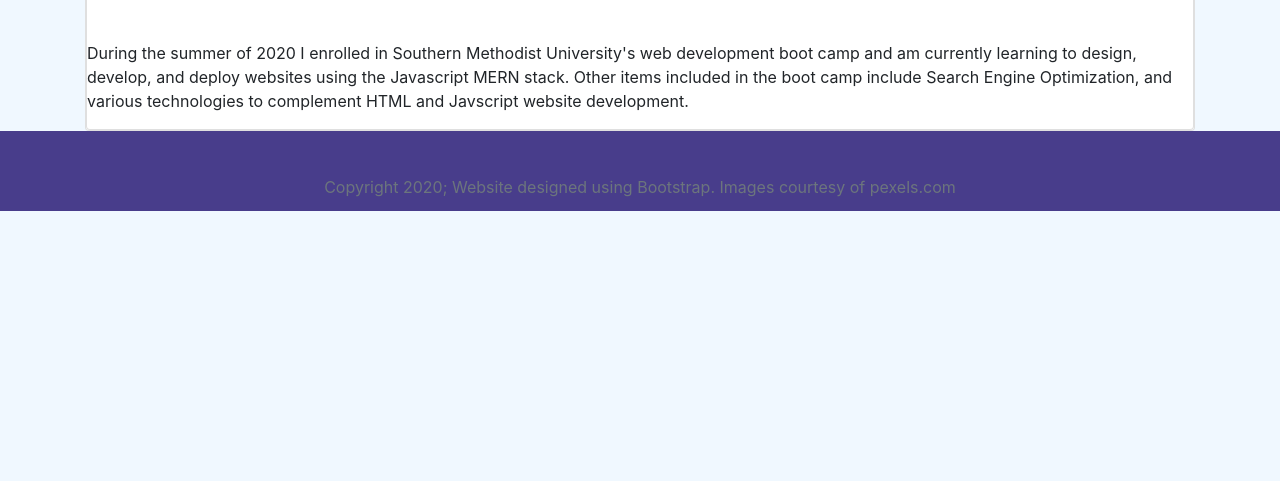
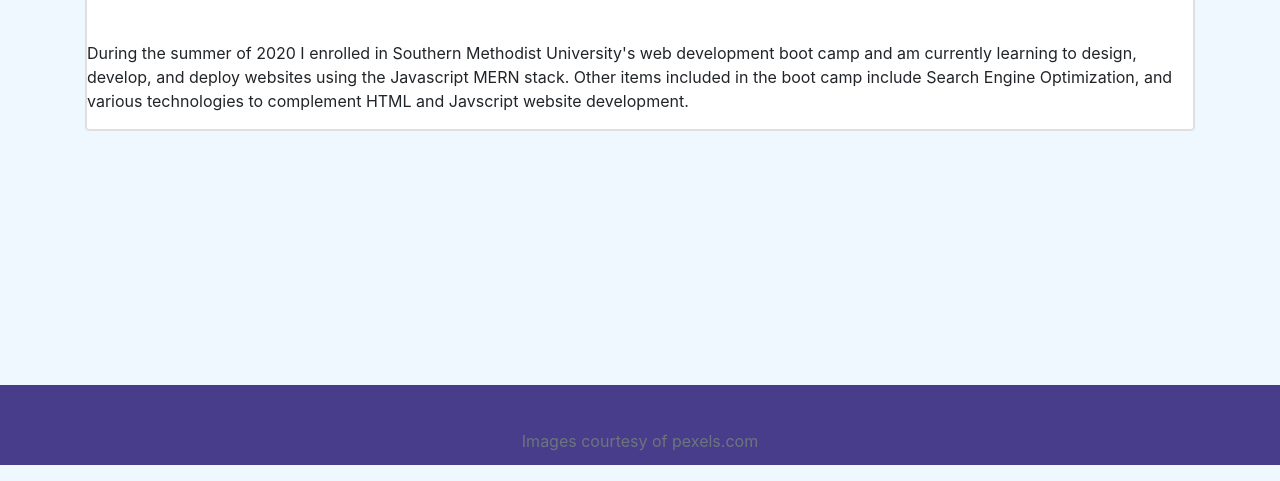
Before and after one commit to vsteere/Responsive_Portfolio, a plain HTML site: page index.html in a window 1280 px wide. Shown: the part 335-816 px from the top of the page. Drawn offline with nearby package versions, Linux system fonts and the light colour scheme.

Commit message:
work_at_end_of_day

```diff
--- a/index.html
+++ b/index.html
@@ -77,14 +77,14 @@
             </div>
         </div>
     </div>
-<!--sticky footer with absolute positioning. This is not currently functioning as designed for smaller screens-->
-    <footer class="footer mt-auto py-3">
-        <div class="container">
-            <span class="text-muted" >Copyright 2020; Website designed using Bootstrap. Images
-                courtesy of pexels.com
-            </span>
-        </div>
-    </footer>
+<!--footer-->
+<footer class="footer mt-auto py-3" id="footer1">
+    <div class="container">
+        <span class="text-muted" >Images courtesy of pexels.com
+        </span>
+    </div>
+
+</footer>
 
 </body>
 </html>
--- a/index_design.css
+++ b/index_design.css
@@ -25,4 +25,17 @@ footer {
     background-color: darkslateblue;
     line-height: 80px;
     text-align: center;
+
 }
+
+#footer1 {
+    position: absolute;
+
+
+}
+
+@media only screen and (max-width: 640px) {
+    #footer2 {
+        display: none;
+            }
+}
```
Also changed, not shown: portfolio.html (+4 -4 lines).
